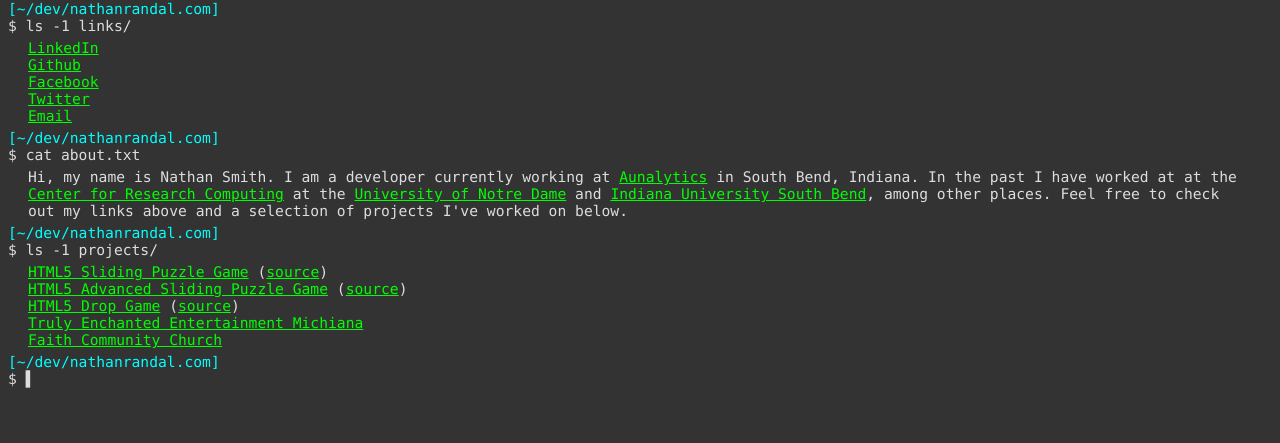
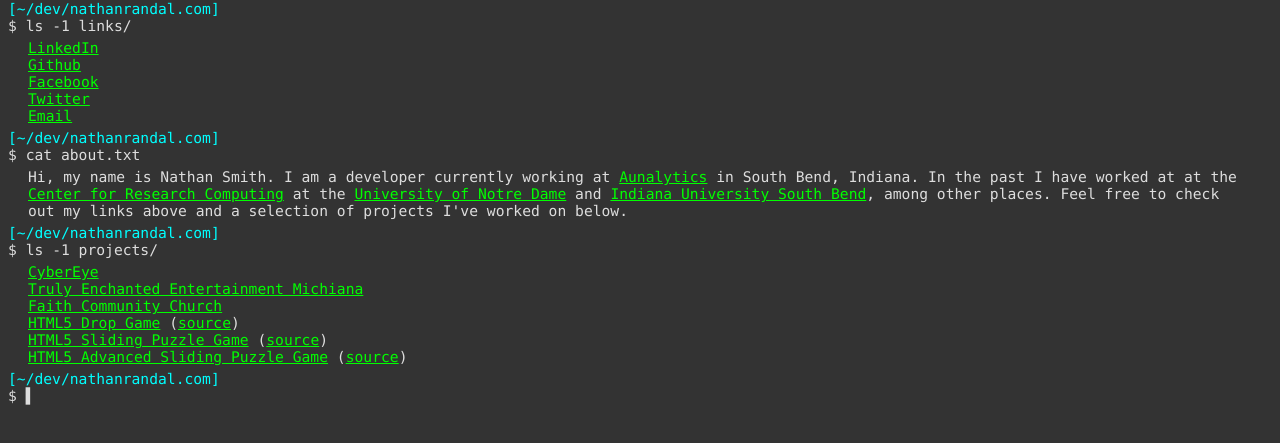
Before and after one commit to NathanRSmith/nathanrsmith.github.io, a website: page templates/pages/index.html in a window 1280 px wide. Shown: the part 73-516 px from the top of the page. Drawn offline with nearby package versions, Linux system fonts and the light colour scheme; files that its build step writes are made by us from their sources; files whose address does not match are found by name.

Commit message:
rearranged project links

```diff
--- a/templates/pages/index.html
+++ b/templates/pages/index.html
@@ -33,11 +33,12 @@
   <div class="prompt">ls -1 projects/</div>
 
   <div class="output">
+    <div class="output-line"><a href="https://cybereye.crc.nd.edu/">CyberEye</a></div>
+    <div class="output-line"><a href="http://trulyenchanted.com/">Truly Enchanted Entertainment Michiana</a></div>
+    <div class="output-line"><a href="http://faithcommunitychurchonline.org/">Faith Community Church</a></div>
+    <div class="output-line"><a href="http://nathanrandal.com/html5-dropgame/">HTML5 Drop Game</a> (<a href="https://github.com/NathanRSmith/html5-dropgame">source</a>)</div>
     <div class="output-line"><a href="http://nathanrandal.com/html5-slidingpuzzle/">HTML5 Sliding Puzzle Game</a> (<a href="https://github.com/NathanRSmith/html5-slidingpuzzle">source</a>)</div>
     <div class="output-line"><a href="http://nathanrandal.com/html5-slidingpuzzle-adv/">HTML5 Advanced Sliding Puzzle Game</a> (<a href="https://github.com/NathanRSmith/html5-slidingpuzzle-adv">source</a>)</div>
-    <div class="output-line"><a href="http://nathanrandal.com/html5-dropgame/">HTML5 Drop Game</a> (<a href="https://github.com/NathanRSmith/html5-dropgame">source</a>)</div>
-    <div class="output-line"><a href="http://trulyenchanted.com/">Truly Enchanted Entertainment Michiana</a></div>
-    <div class="output-line"><a href="http://faithcommunitychurchonline.org/">Faith Community Church</a></div>
   </div>
 
   <div class="PS1">[~/dev/nathanrandal.com]</div>
```
